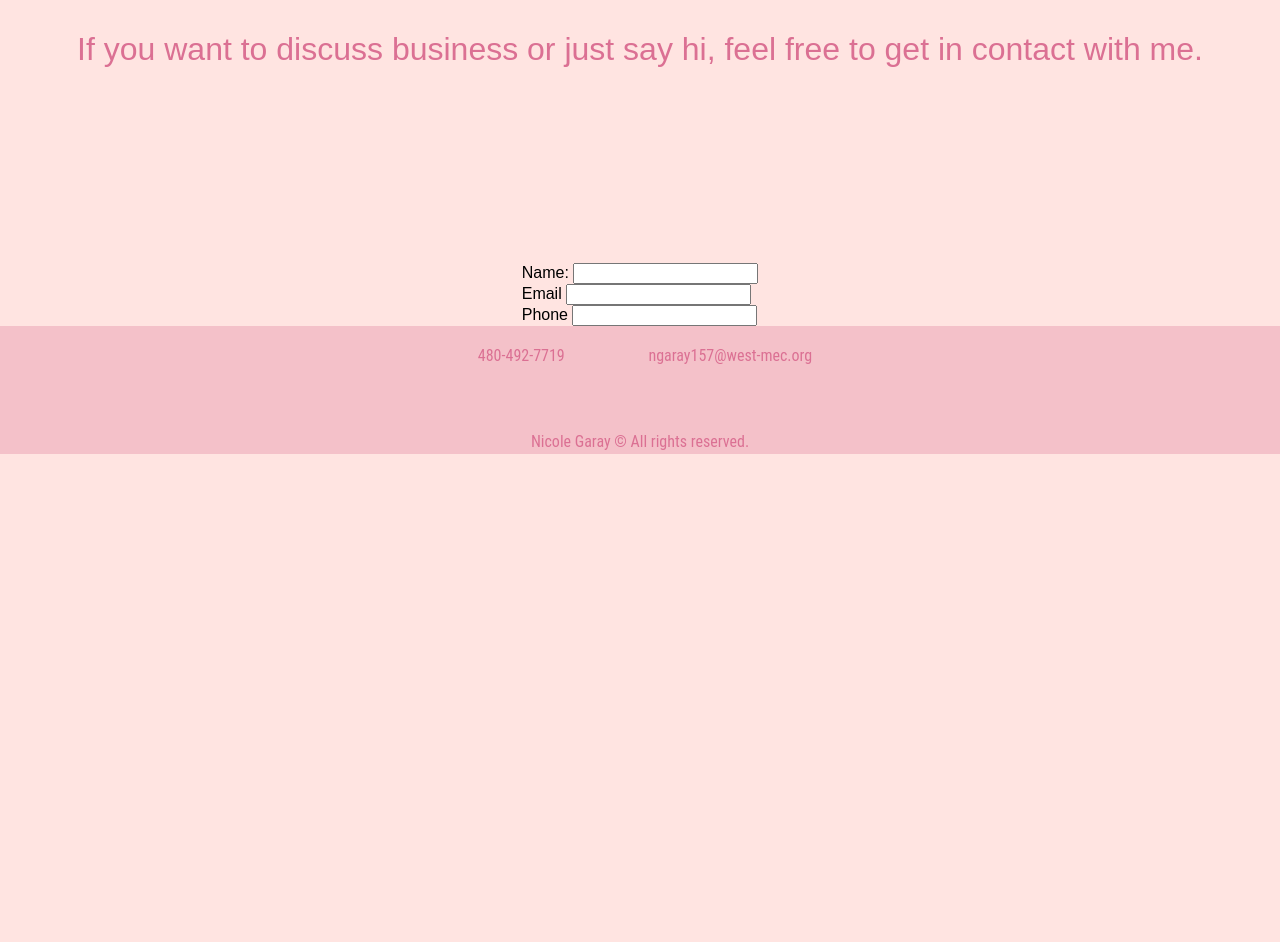
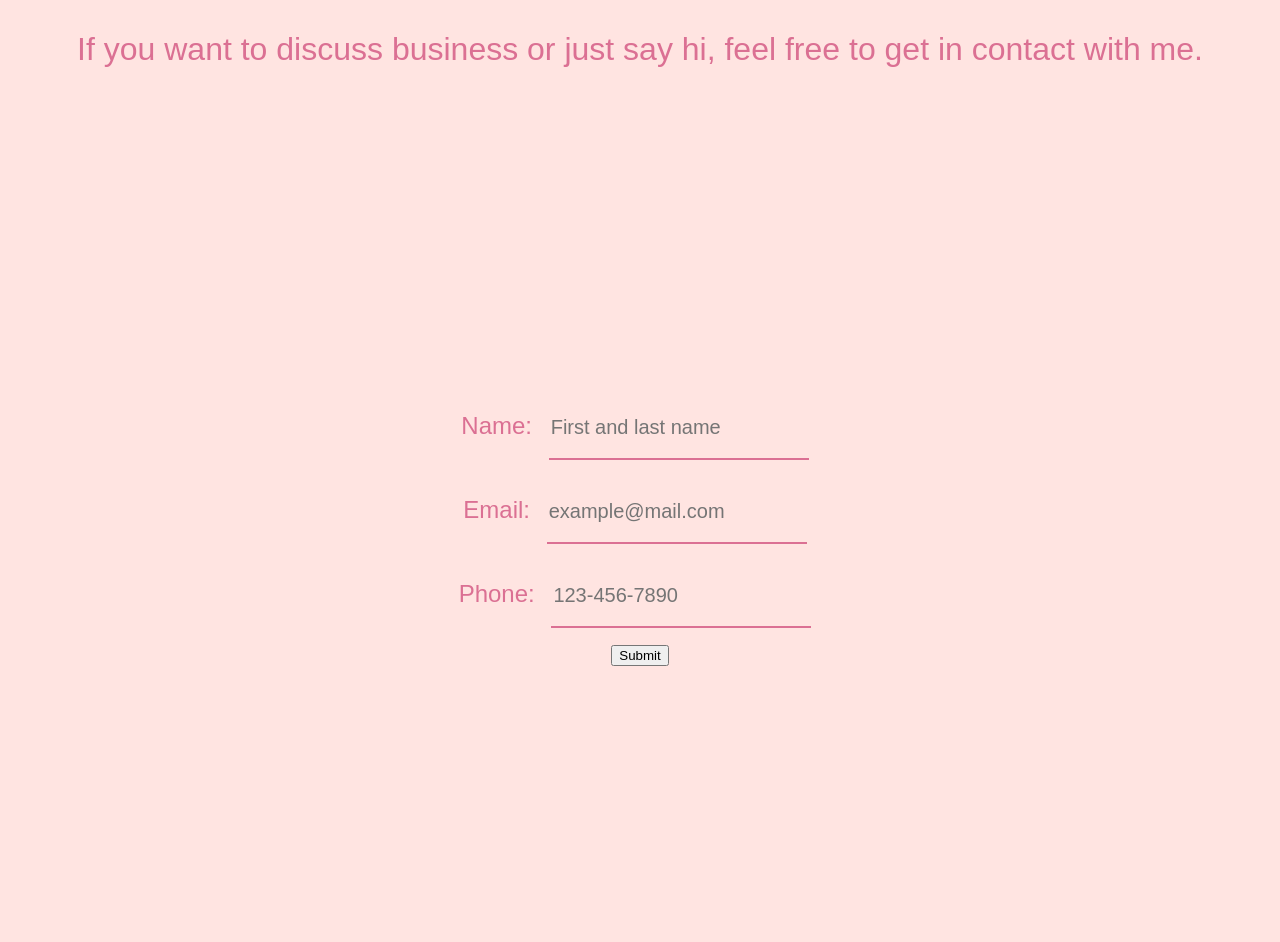
Before and after one commit to ngaray157/EqSite01, a plain HTML site: page contact.html in a window 1280 px wide. Shown: the part 422-1364 px from the top of the page. Before the commit the page ends 876 px from the top, so only its background shows below. Drawn offline with Linux system fonts and the light colour scheme.

Commit message:
Portfolio Day 4
Fixed major viewing issues, completed most of the form's styles, added a submit button, and centered it.

```diff
--- a/contact.html
+++ b/contact.html
@@ -1,16 +1,21 @@
 <!DOCTYPE html>
 <html>
   <head>
-            <meta charset="UTF-8"/>
-            <title>Work</title>
-            <link href="contact_layout.css" rel="stylesheet"/>
-            <link href="contact_styles.css" rel="stylesheet"/>
+    <meta charset="UTF-8" />
+    <title>Contact</title>
+    <link href="contact_layout.css" rel="stylesheet" />
+    <link href="contact_styles.css" rel="stylesheet" />
   </head>
 
   <body>
+    <div class="viewingWindow">
       <header>
-                <img src="selflogo.png" alt="minimalistic drawing of nicole"
-                width="130px" height="139px">
+        <img
+          src="selflogo.png"
+          alt="minimalistic drawing of nicole"
+          width="130px"
+          height="139px"
+        />
         <nav class="topRight">
           <ul>
             <li><a id="other" href="index.html">About</a></li>
@@ -21,29 +26,54 @@
       </header>
 
       <section id="contactme">
-                <p id="contactfirst"> Contact me. </p>
-                <p id="contactsecond"> If you want to discuss business or just say hi, feel free to get in contact with me.</p>
+        <p id="contactfirst">Contact me.</p>
+        <p id="contactsecond">
+          If you want to discuss business or just say hi, feel free to get in
+          contact with me.
+        </p>
       </section>
+    </div>
 
+    <div id="formSpace" class="viewingWindow">
       <form id="contactForm">
         <label for="name">Name:</label>
-                <input type="text" id="name" name="name"><br>
+        <input
+          type="text"
+          id="name"
+          name="name"
+          placeholder="First and last name"
+        /><br />
 
-                <label for="email">Email</label>
-                <input type="email" id="email" name="email"><br>
+        <label for="email">Email:</label>
+        <input
+          type="email"
+          id="email"
+          name="email"
+          placeholder="example@mail.com"
+        /><br />
 
-                <label for="phone">Phone</label>
-                <input type="tel" id="phone" name="phone"><br>
+        <label for="phone">Phone:</label>
+        <input
+          type="tel"
+          id="phone"
+          name="phone"
+          placeholder="123-456-7890"
+        /><br />
+
+        <button type="submit">Submit</button>
       </form>
-
-        </body>
-
+    </div>
       <footer>
         <div id="links">
           <a id="other" href="tel:+4804927719">480-492-7719</a>
-            <a id="other" href="mailto:ngaray157@west-mec.org">ngaray157@west-mec.org</a>
+          <a id="other" href="mailto:ngaray157@west-mec.org"
+            >ngaray157@west-mec.org</a>
         </div>
-            <div id="copyright">Nicole Garay © All rights reserved.</div>
+
+        <div id="copyright">
+          Nicole Garay © All rights reserved.
+        </div>
       </footer>
 
+  </body>
 </html>
--- a/contact_layout.css
+++ b/contact_layout.css
@@ -20,3 +20,8 @@ header > nav a{
     display: block;
     width: 100%;
 }
+
+/* Body Layout */
+body{
+    text-align: center;
+}
--- a/contact_styles.css
+++ b/contact_styles.css
@@ -1,33 +1,37 @@
 @charset "UTF-8";
 
-@keyframes hover{
-    from {color:rgb(219,112,147);}
-    to {color:rgb(192, 13, 73);}
+@keyframes hover {
+  from {
+    color: rgb(219, 112, 147);
+  }
+  to {
+    color: rgb(192, 13, 73);
+  }
 }
 /* General Styles */
 
-html{
-    background-color:rgb(255,228,225);
+html {
+  background-color: rgb(255, 228, 225);
   /* font-family: Verdana, Geneva, Tahoma, sans-serif;  */
-    font-family: 'Work Sans', sans-serif;
+  font-family: "Work Sans", sans-serif;
 }
 
-body{
+body {
   width: 100%;
   margin-left: auto;
   margin-right: auto;
   place-items: center;
 }
 
-header img{
+header img {
   margin-right: auto;
   float: left;
   padding-left: 40px;
   padding-top: 20px;
 }
 
-section#contactme p#contactfirst{
-    color:rgb(219,112,147);
+section#contactme p#contactfirst {
+  color: rgb(219, 112, 147);
   font-size: 4.5em;
   text-align: center;
   font-weight: bold;
@@ -38,43 +42,44 @@ section#contactme p#contactfirst{
   line-height: 4px;
 }
 
-section#contactme p#contactsecond{
-    color:rgb(219,112,147);
+section#contactme p#contactsecond {
+  color: rgb(219, 112, 147);
   font-size: 2em;
   text-align: center;
   font-weight: lighter;
   padding-bottom: 180px;
   padding-top: 0px;
   line-height: 3px;
-    font-family: 'Work Sans', sans-serif;
+  font-family: "Work Sans", sans-serif;
 }
-
 
 /* Navigation Styles */
 
-nav a{
+nav a {
   text-decoration: none;
 }
 
-header nav.topRight{
+header nav.topRight {
   margin-left: auto;
   margin-right: 2px;
   width: 24%;
 }
 
-nav.topRight ul{
+nav.topRight ul {
   list-style-type: none;
   font-size: 1.3em;
 }
-nav.topRight a:link, nav.topRight a:visited{
-    color:rgb(219,112,147);
+nav.topRight a:link,
+nav.topRight a:visited {
+  color: rgb(219, 112, 147);
   padding-top: 40px;
   margin-right: 80px;
 }
 
-nav.topRight a#other:hover, nav.topRight a#other:active{
+nav.topRight a#other:hover,
+nav.topRight a#other:active {
   animation-name: hover;
-    animation-duration: 1.3s;     /* this fades the color of the top right links to a different color */
+  animation-duration: 1.3s; /* this fades the color of the top right links to a different color */
   animation-fill-mode: forwards;
   /* animation-timing-function: ease-out; */
   padding-top: 40px;
@@ -83,40 +88,91 @@ nav.topRight a#other:hover, nav.topRight a#other:active{
 
 /* fancy nav thing */
 
-nav.topRight a#current{
-    color:rgb(192, 13, 73);
+nav.topRight a#current {
+  color: rgb(192, 13, 73);
   padding-top: 40px;
   margin-right: 80px;
 }
 
 /* Form Styles */
 
-/* Footer Stuff */
-
-footer{
-    width: 100%;
-    position: absolute;
-    height: 8em;
-    background-color:rgba(219,112,147,0.3);
-    color:rgb(219,112,147);
-    font-family: 'Roboto Condensed', sans-serif;
+#formSpace {
+  font-size: 1.5em;
+  margin-left: auto;
+  margin-right: auto;
   text-align: center;
 }
 
-footer a{
+/* #formSpace form{
+    width: max-content;
+    border-width: 5px;
+    border-style: solid;
+    /* margin: 0px;
+    padding: 0px;
+} */
+
+label {
+  color: rgb(219, 112, 147);
+}
+
+input {
+  width: 20%;
+  height: 3em;
+  background-color: rgb(255, 228, 225);
+  border: 0;
+  outline: 0;
+  border-bottom: 2px solid rgb(219, 112, 147);
+  color: black;
+  font-size: 3em;
+}
+
+input:focus {
+  outline: 0;
+  border-bottom: 2px solid rgb(192, 13, 73);
+}
+
+[placeholder]:focus::-webkit-input-placeholder {
+  transition: text-indent 0.3s 0.3s ease;
+  text-indent: -100%;
+  opacity: 1;
+}
+
+input[type="text"],
+input[type="tel"],
+input[type="email"] {
+  font-size: 20px;
+  margin: 10px;
+}
+
+/* ///////////////////// */
+/* / Footer Stuff ///////*/
+/* /////////////////// */
+
+footer {
+  width: 100%;
+  position: absolute;
+  font-size: 1.5em;
+  height: 5em;
+  background-color: rgba(219, 112, 147, 0.3);
+  color: rgb(219, 112, 147);
+  font-family: "Roboto Condensed", sans-serif;
+  text-align: center;
+}
+
+footer a {
   text-decoration: none;
 }
 
-footer div#links{
+footer div#links {
   padding-top: 20px;
   padding-left: 90px;
 }
-footer div#copyright{
+footer div#copyright {
   display: block;
-    padding-top: 67px;
 }
 
-footer a#other:hover, footer a#other:active{
+footer a#other:hover,
+footer a#other:active {
   animation-name: hover;
   animation-duration: 1.3s;
   animation-fill-mode: forwards;
@@ -125,8 +181,15 @@ footer a#other:hover, footer a#other:active{
   margin-right: 80px;
 }
 
-footer a:link, footer a:visited{
-    color:rgb(219,112,147);
+footer a:link,
+footer a:visited {
+  color: rgb(219, 112, 147);
   padding-top: 40px;
   margin-right: 80px;
 }
+
+/* Viewing Window stuff */
+
+.viewingWindow{
+    height: 100vh;
+}
--- a/index_styles.css
+++ b/index_styles.css
@@ -198,3 +198,9 @@ footer a:link, footer a:visited{
     padding-top: 40px;
     margin-right: 80px;
 }
+
+/* Index Viewing Window Stuff */
+
+.indexView{
+    height: 100vh;
+}
```
Also changed, not shown: index.html (+15 -19 lines). Lines whose indentation alone changed are shown as unchanged.
